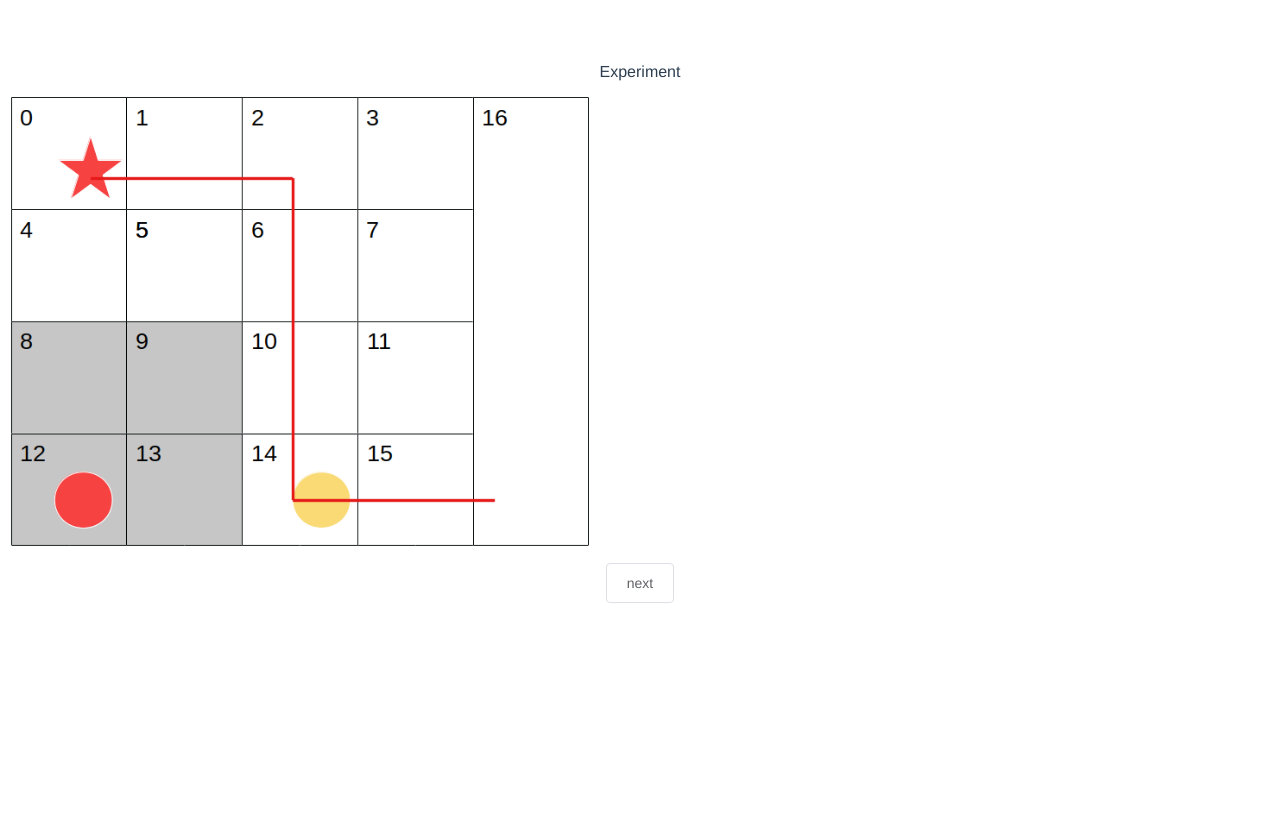
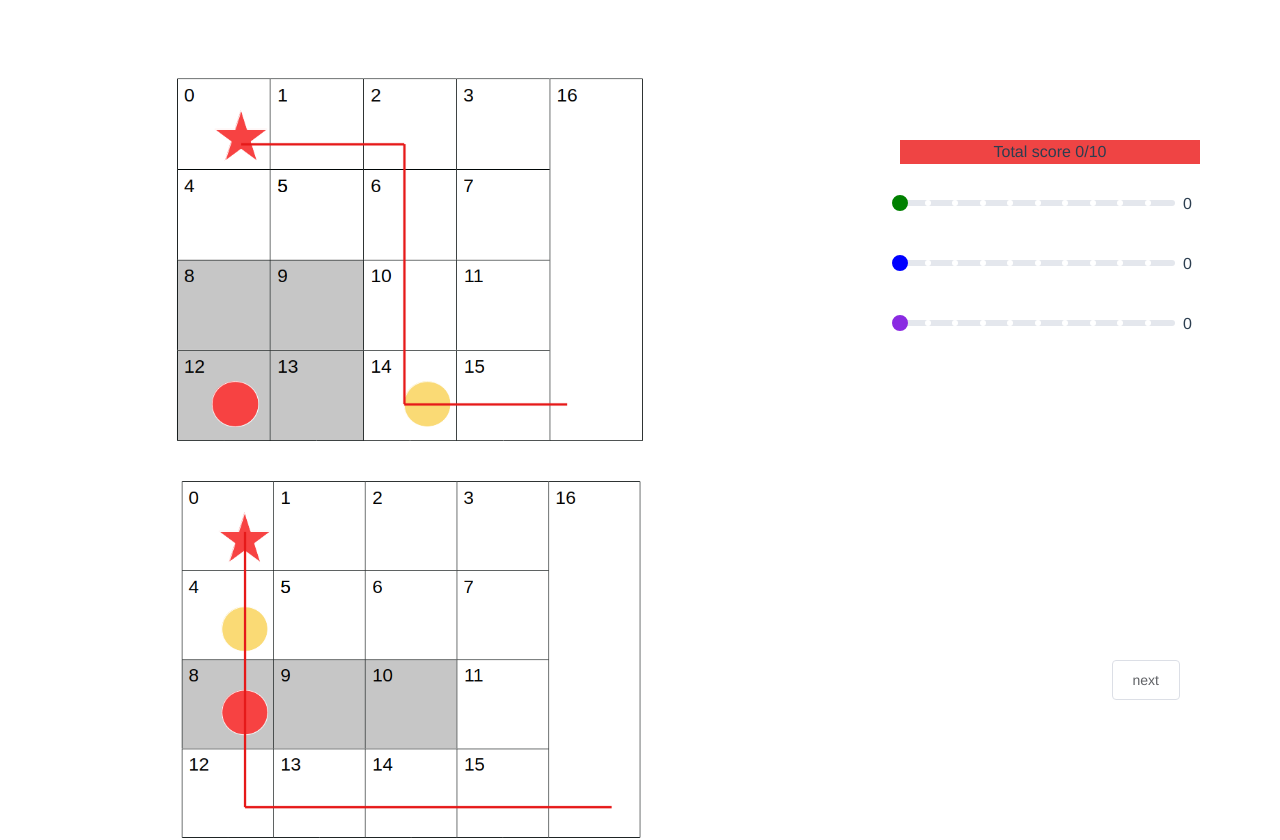
Before and after one commit to mlltn/bob_in_maze, a Vue app: page / in a window 1280 px wide. Shown: the top 840 px of the page. Before the commit the page ends 800 px from the top, so only its background shows below. Built offline with nearby package versions, Linux system fonts and the light colour scheme.

Commit message:
+ styling + enable button when valid answer

```diff
--- a/src/App.vue
+++ b/src/App.vue
@@ -1,18 +1,18 @@
 <template>
   <div id="app">
-    <Experiment/>
+    <Experiment />
   </div>
 </template>
 
 <script>
-import Experiment from './components/Experiment.vue'
+import Experiment from './components/Experiment.vue';
 
 export default {
   name: 'App',
   components: {
-    Experiment
-  }
-}
+    Experiment,
+  },
+};
 </script>
 
 <style>
@@ -24,4 +24,9 @@ export default {
   color: #2c3e50;
   margin-top: 60px;
 }
+.centered {
+  margin-left: auto;
+  margin-right: auto;
+  /*whatever width you want*/
+}
 </style>
--- a/src/components/Experiment.vue
+++ b/src/components/Experiment.vue
@@ -1,38 +1,86 @@
 <template>
   <div>
-    <div>Experiment</div>
-    <div>
-      <div class="flex">
-        <div id="pictureFrame" class="flex-1 bg-black">
+    <!-- <div>Experiment</div> -->
+    <div class="w-full">
+      <!-- PICTURE MODES -->
+      <!-- MODE 1 -->
+      <div v-if="props.mode == 1" class="flex">
+        <div
+          id="pictureFrame"
+          class="flex flex-2 flex-wrap justify-center w-full"
+          style=""
+        >
+          <div
+            v-for="image in img_srcs"
+            v-bind:key="image"
+            class="p-2"
+            style="width: 500px"
+          >
+            <img :src="image" class="" style="" />
+          </div>
+        </div>
+        <div id="sliderFrame" class="flex-1 m-20" ref="slidermenu">
+          <SliderMenu @scoreChanged="this.enableNextButton" class="w-full" />
+        </div>
+      </div>
+      <!-- MODE 2 -->
+      <div v-else-if="props.mode == 2" class="">
+        <div id="pictureFrame" class="bg-black" style="width: 300px">
           <img :src="currentImg" />
         </div>
-        <div class="flex-1 ml-10 mr-10 mt-28">
-          <SliderMenu v-if="step % 3 == 2" />
+        <div v-if="step % 3 == 2" class="ml-10 mr-10 mt-28">
+          <SliderMenu />
         </div>
       </div>
-      <div>
-        <el-button v-on:click="step++" class="bg-red-200">next</el-button>
+      <!-- MODE 3 -->
+      <div v-else class="">
+        <div id="pictureFrame" class="bg-black" style="min-width: 300px">
+          <img :src="currentImg" />
+        </div>
+        <div v-if="step % 3 == 2" class="ml-10 mr-10 mt-28">
+          <SliderMenu />
+        </div>
       </div>
+      <div class="m-10"></div>
+      <!-- END OF PICTURE MODES -->
     </div>
+    <el-button
+      v-on:click="nextTask"
+      :type="nextEnabled ? 'success' : 'plain'"
+      class="button-corner"
+      >next</el-button
+    >
   </div>
 </template>
 
 <script>
-import SliderMenu from "./SliderMenu.vue";
+import SliderMenu from './SliderMenu.vue';
 
 export default {
   data() {
     return {
       step: 0,
+      nextEnabled: false,
+
+      props: {
+        pic_width: '10em',
+        mode: 1,
+      },
       img_srcs: [
-        require("./../assets/material/Stimulus9-1.png"),
-        require("./../assets/material/Stimulus9-2.png"),
-        require("./../assets/material/Test9-1.png"),
+        require('./../assets/material/Stimulus9-1.png'),
+        require('./../assets/material/Stimulus9-2.png'),
+        require('./../assets/material/Test9-1.png'),
       ],
     };
   },
   components: {
     SliderMenu,
+  },
+  methods: {
+    enableNextButton(enable) {
+      this.nextEnabled = enable;
+    },
+    nextTast() {},
   },
   computed: {
     currentImg() {
@@ -43,4 +91,13 @@ export default {
 </script>
 
 <style>
+.center-help-div {
+  display: table-cell;
+  vertical-align: middle;
+}
+.button-corner {
+  position: fixed;
+  bottom: 100px;
+  right: 100px;
+}
 </style>
--- a/src/components/SliderMenu.vue
+++ b/src/components/SliderMenu.vue
@@ -1,10 +1,14 @@
 <template>
-  <div id="slider-menu" class="">
+  <div
+    id="slider-menu"
+    class="centered"
+    :style="{ width: props.sliderBoxWidth }"
+  >
     <div
       class="bg-red-500"
       v-bind:class="{ 'bg-green-500': isValidTotalScore }"
     >
-      Total score {{ totalScore }}
+      Total score {{ totalScore + '/' + props.validTotalScore }}
     </div>
     <div>
       <div class="flex mt-5" v-for="slider in sliders" v-bind:key="slider.id">
@@ -16,6 +20,7 @@
           :max="slider.max"
           show-stops
           v-model="slider.score"
+          @change="scoreChanged"
         ></el-slider>
         <div class="m-2">{{ slider.score }}</div>
       </div>
@@ -29,25 +34,31 @@ export default {
     return {
       props: {
         validTotalScore: 10,
+        sliderBoxWidth: '300px',
       },
       default_settings: {
         score: 0,
         min: 0,
-        max: 5,
+        max: 10,
       },
       sliders: [
-        { id: 1, color: "green" },
-        { id: 2, color: "blue" },
-        { id: 3, color: "blueviolet" },
+        { id: 1, color: 'green' },
+        { id: 2, color: 'blue' },
+        { id: 3, color: 'blueviolet' },
       ],
     };
   },
   created() {
     this.sliders.forEach((slider, index) => {
-      this.$set(slider, "score", this.default_settings.score);
-      this.$set(this.sliders[index], "min", this.default_settings.min);
-      this.$set(this.sliders[index], "max", this.default_settings.max);
+      this.$set(slider, 'score', this.default_settings.score);
+      this.$set(this.sliders[index], 'min', this.default_settings.min);
+      this.$set(this.sliders[index], 'max', this.default_settings.max);
     });
+  },
+  methods: {
+    scoreChanged() {
+      this.$emit('scoreChanged', this.isValidTotalScore);
+    },
   },
   computed: {
     totalScore() {
@@ -55,6 +66,7 @@ export default {
       this.sliders.forEach((slider) => {
         totalScore += slider.score;
       });
+
       return totalScore;
     },
     isValidTotalScore() {
```
Also changed, not shown: 1 other file (tests, documents, lock files or other folders).
